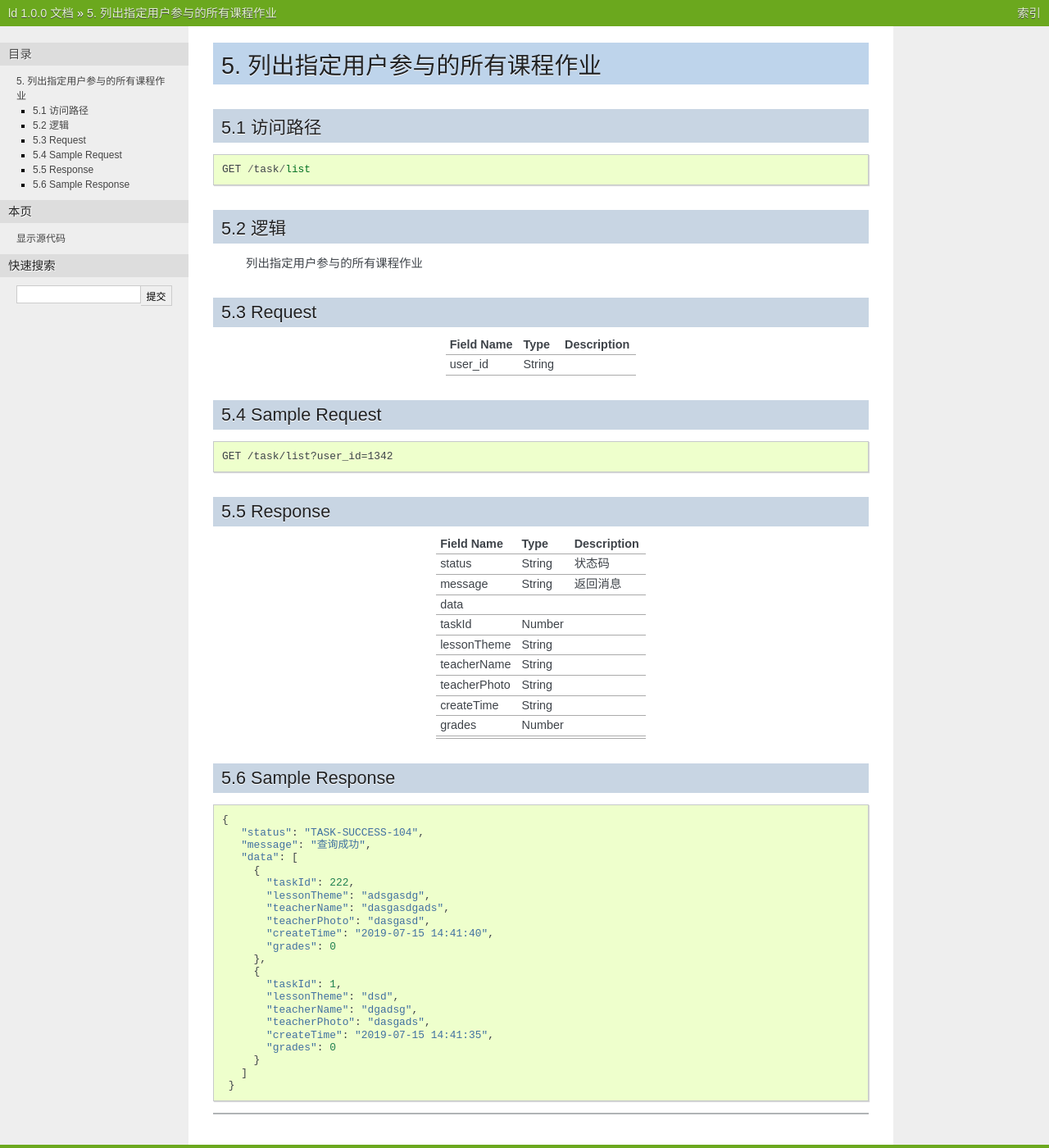
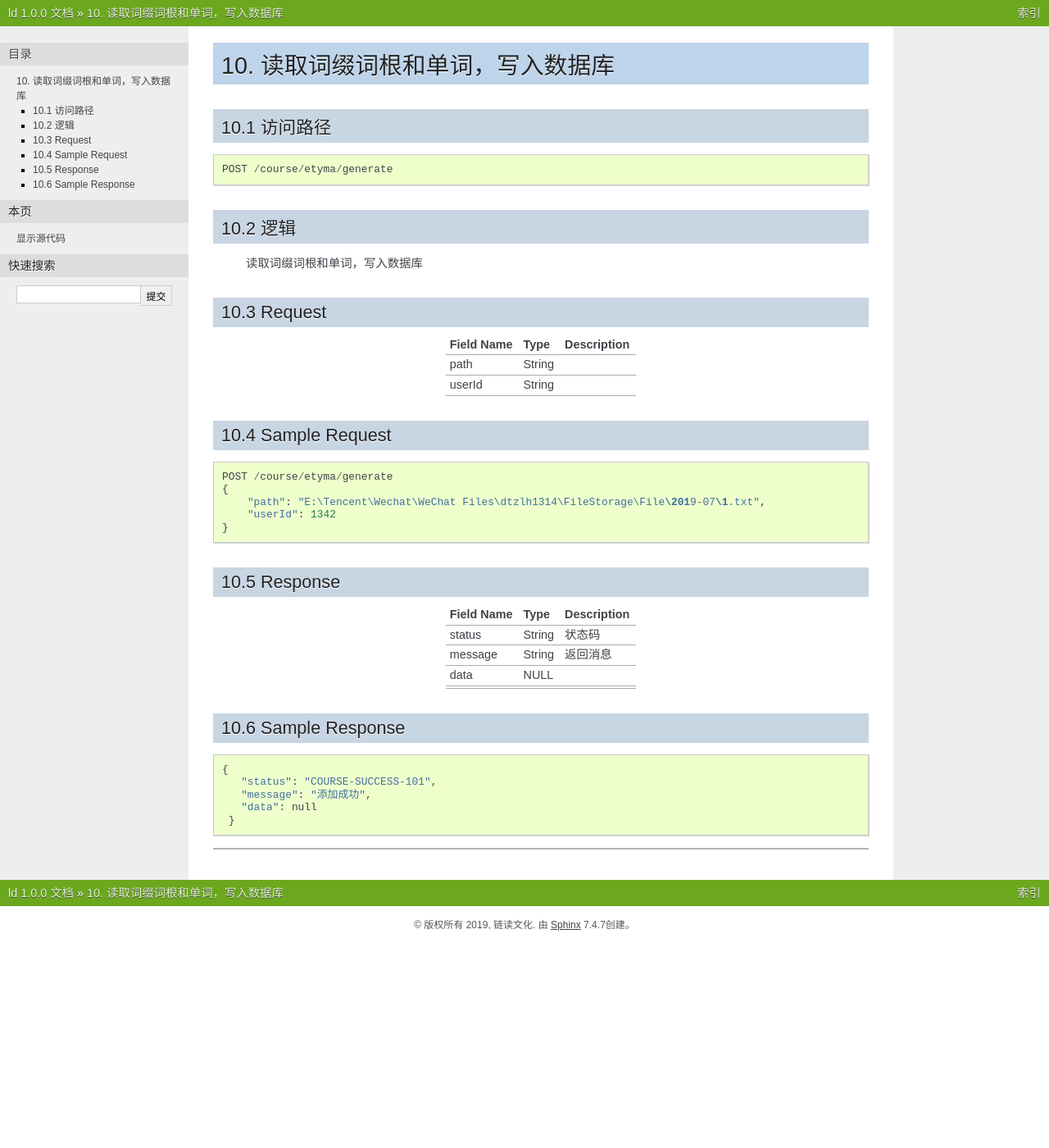
Before and after one commit to IneverStop/ld, a Sphinx documentation site: the page built from source/generate.rst, in a window 1280 px wide and 1400 px high. Shown: the whole window at 82% size. Built offline with Sphinx 7.4.7, drawn with Linux system fonts in a browser that asks for light colours.

Commit message:
task文档

```diff
--- a/source/generate.rst
+++ b/source/generate.rst
@@ -1,31 +1,38 @@
-5. 列出指定用户参与的所有课程作业
+10. 读取词缀词根和单词，写入数据库
 ^^^^^^^^^^^^^^^^^^^^^^^^^^^^^^^^^^^^^^^^^^
 
-5.1 访问路径
+10.1 访问路径
 >>>>>>>>>>>>>>>>>>>>>>>>>>>>>>>>>>>>>>>>>>>>>>>>>>>>
 ::
 
- GET /task/list
+ POST /course/etyma/generate
 
-5.2 逻辑
+10.2 逻辑
 >>>>>>>>>>>>>>>>>>>>>>>>>>>>>>>>>>>>>>>>>>>>>>>>>>>>
 
- 列出指定用户参与的所有课程作业
+ 读取词缀词根和单词，写入数据库
 
-5.3 Request
+10.3 Request
 >>>>>>>>>>>>>>>>>>>>>>>>>>>>>>>>>>>>>>>>>>>>>>>>>>>>
 =============== =============== =============================================
   Field Name         Type                        Description
 =============== =============== =============================================
-    user_id         String
+     path           String
+--------------- --------------- ---------------------------------------------
+    userId          String
 =============== =============== =============================================
 
-5.4 Sample Request
+10.4 Sample Request
 >>>>>>>>>>>>>>>>>>>>>>>>>>>>>>>>>>>>>>>>>>>>>>>>>>>>
 ::
 
-    GET /task/list?user_id=1342
-5.5 Response
+    POST /course/etyma/generate
+    {
+        "path": "E:\Tencent\Wechat\WeChat Files\dtzlh1314\FileStorage\File\2019-07\1.txt",
+        "userId": 1342
+    }
+
+10.5 Response
 >>>>>>>>>>>>>>>>>>>>>>>>>>>>>>>>>>>>>>>>>>>>>>>>>>>>
 =============== =============== =============================================
   Field Name         Type                        Description
@@ -34,47 +41,18 @@
 --------------- --------------- ---------------------------------------------
     message         String                          返回消息
 --------------- --------------- ---------------------------------------------
-     data
---------------- --------------- ---------------------------------------------
-    taskId          Number
---------------- --------------- ---------------------------------------------
-  lessonTheme       String
---------------- --------------- ---------------------------------------------
-  teacherName       String
---------------- --------------- ---------------------------------------------
- teacherPhoto       String
---------------- --------------- ---------------------------------------------
-  createTime        String
---------------- --------------- ---------------------------------------------
-    grades          Number
+     data            NULL
 --------------- --------------- ---------------------------------------------
 =============== =============== =============================================
 
-5.6 Sample Response
+10.6 Sample Response
 >>>>>>>>>>>>>>>>>>>>>>>>>>>>>>>>>>>>>>>>>>>>>>>>>>>>
 ::
 
    {
-      "status": "TASK-SUCCESS-104",
-      "message": "查询成功",
-      "data": [
-        {
-          "taskId": 222,
-          "lessonTheme": "adsgasdg",
-          "teacherName": "dasgasdgads",
-          "teacherPhoto": "dasgasd",
-          "createTime": "2019-07-15 14:41:40",
-          "grades": 0
-        },
-        {
-          "taskId": 1,
-          "lessonTheme": "dsd",
-          "teacherName": "dgadsg",
-          "teacherPhoto": "dasgads",
-          "createTime": "2019-07-15 14:41:35",
-          "grades": 0
-        }
-      ]
+      "status": "COURSE-SUCCESS-101",
+      "message": "添加成功",
+      "data": null
     }
 
 ---------------------------------------------
```
Also changed, not shown: source/modules/course.rst (+58 -0 lines).
